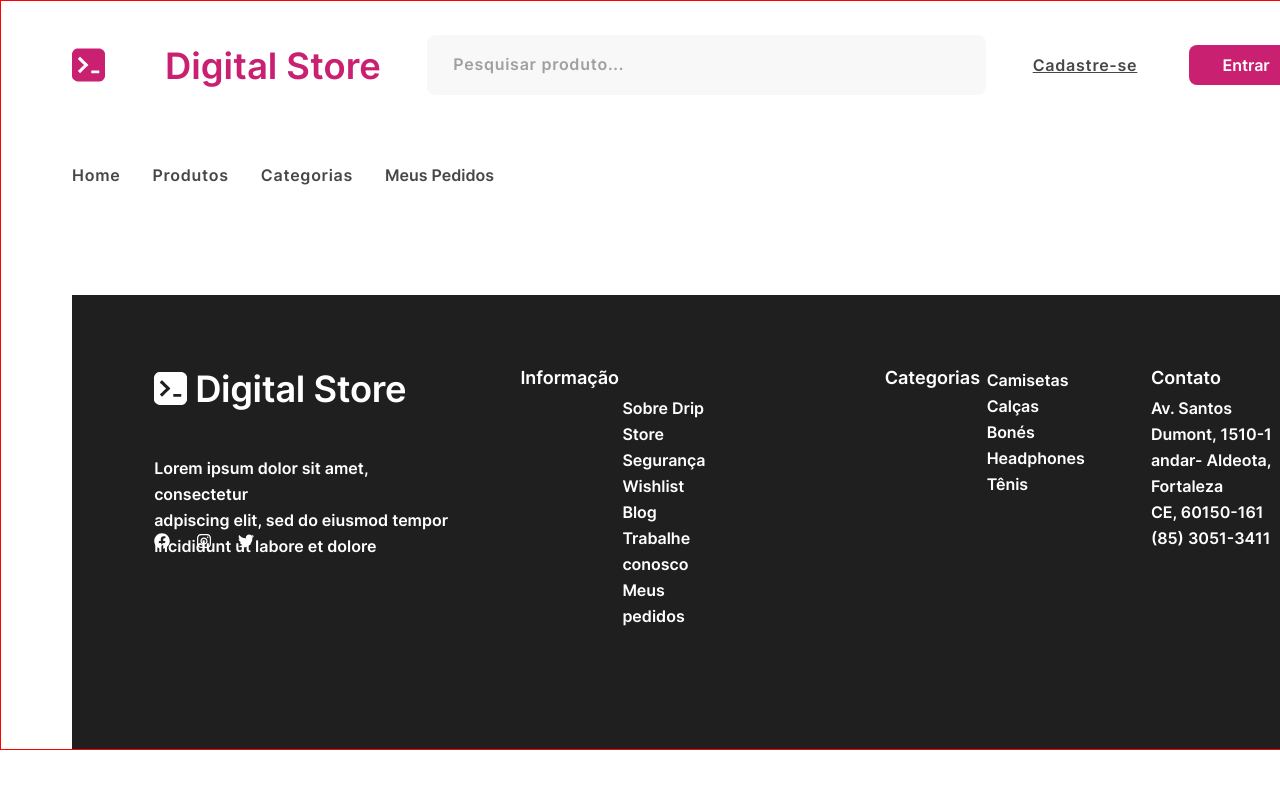
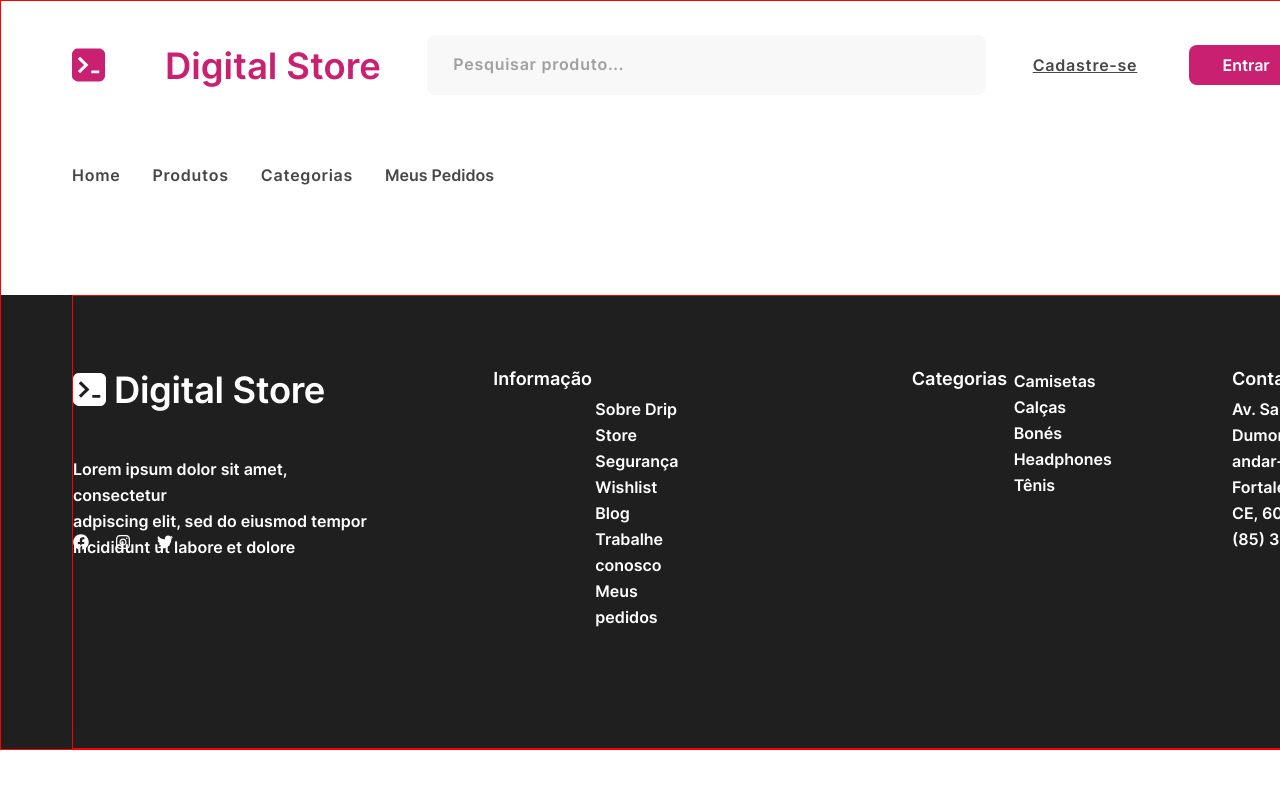
Before and after one commit to SergioFerreiraFilho/Digital-Store, a React (Create React App) app: page /produto-detalhe in a window 1280 px wide. Shown: the top 788 px of the page. Built offline with nearby package versions, Linux system fonts and the light colour scheme.

Commit message:
Estilizando um bug na footer

```diff
--- a/src/components/Footer/index.js
+++ b/src/components/Footer/index.js
@@ -6,6 +6,7 @@
 export default function Footer () {
     return (
         <footer className="footer-principal">
+            <div className='div-margin-padrao'>
             <div className="div-digitalstore">
                 <div className='div-footer-img'>
                     <img className="div-imgfooter" src={logofooter}/>
@@ -59,6 +60,7 @@
             {/* <div className='final-footer'>
                 <p>@2022 Digital College</p>
             </div> */}
+            </div>
         </footer>
     );
 }
--- a/src/components/Footer/style.css
+++ b/src/components/Footer/style.css
@@ -3,6 +3,15 @@
     /* flex-direction: column; */
 }
 
+/* Criei essa estilo pra fazer com o fundo ficasse no tamanho certo, tá a mesma coisa que vc deixou. Era só pq tinha uma margin em branco que não era pra ta. */
+.div-margin-padrao{
+    width: 100%;
+    display: flex;
+    justify-content: space-between;
+    border: 1px solid red;
+    margin-left: 71px;
+    margin-right: 71px;
+}
 
 .footer-principal{
     background-color: #1f1f1f;
@@ -12,8 +21,7 @@
     justify-content: space-around;
     /* padding-top: 106px; */
     margin-top: 106px;
-    margin-left: 71px;
-    margin-right: 71px;
+
 }
 
 .div-digitalstore{
```
